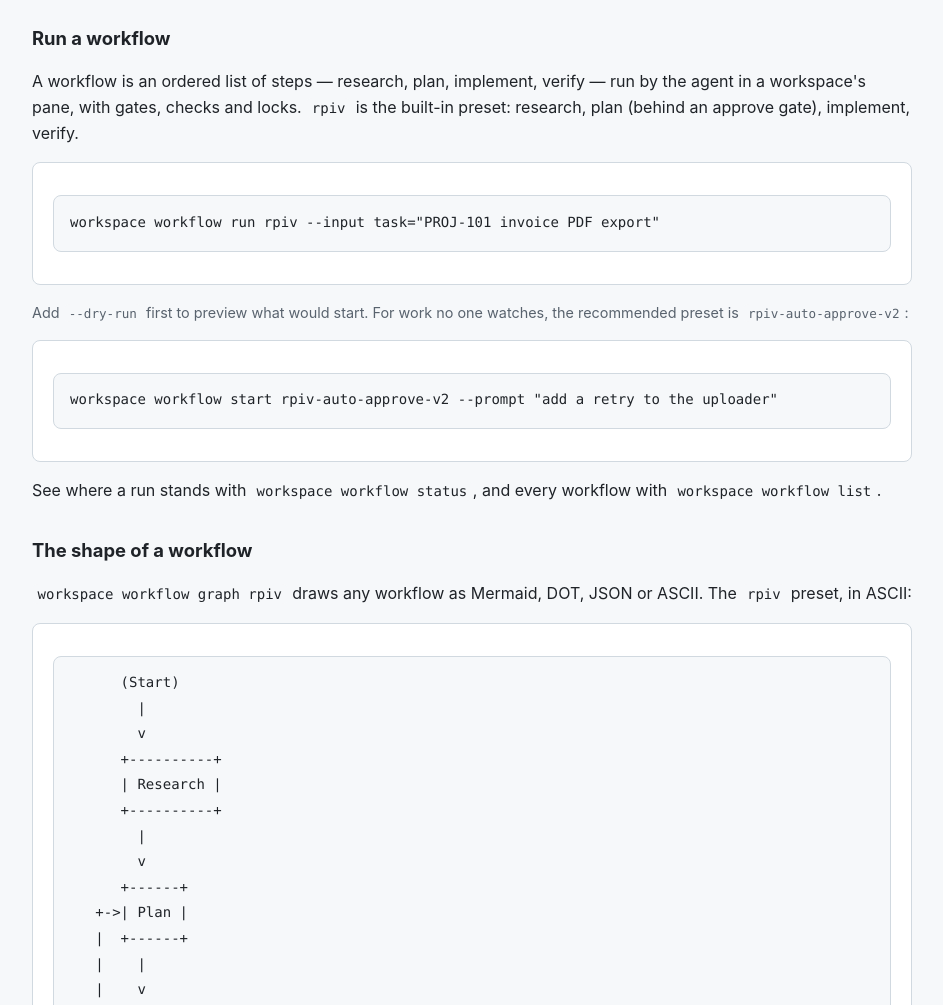
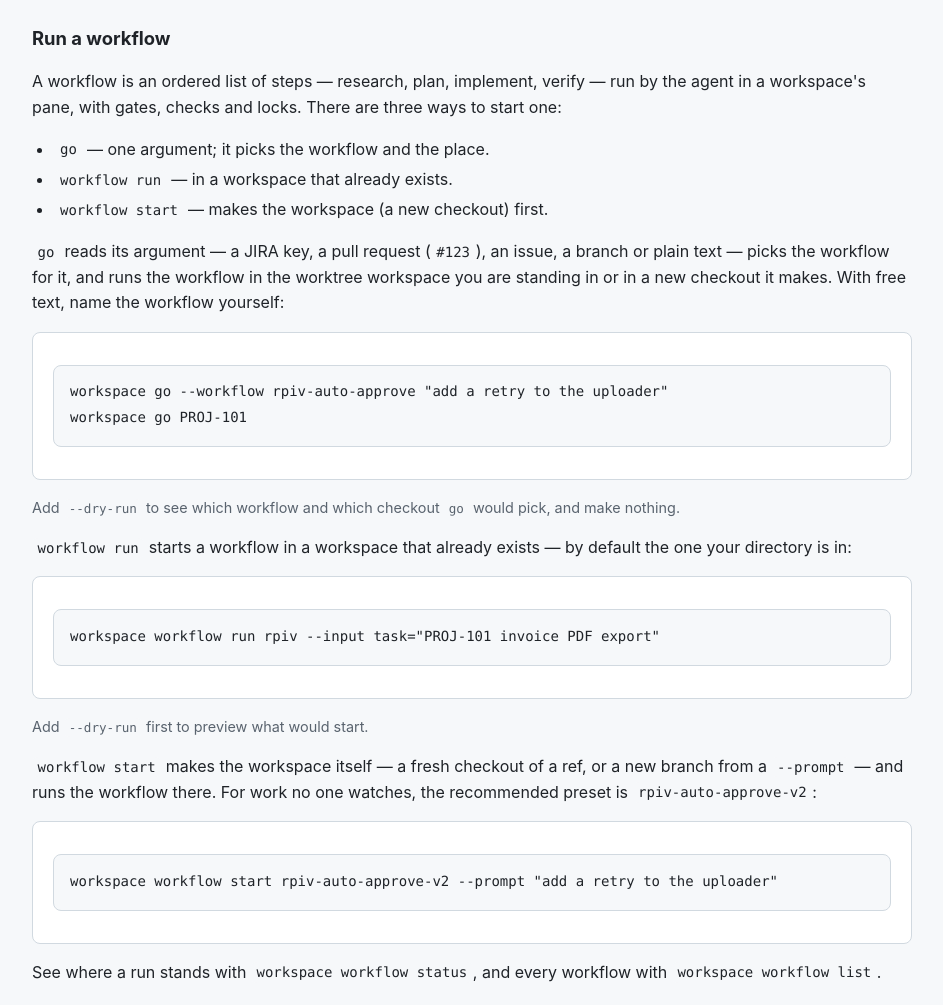
Before and after one commit to zdennis/workspace, a plain HTML site: page docs/index.html in a window 1280 px wide. Shown: the part 1800-2805 px from the top of the page, without its empty margins (168-1111 px from the left). Drawn offline with Linux system fonts and the light colour scheme.

Commit message:
Lead the run-a-workflow section with go, then run and start

```diff
--- a/docs/index.html
+++ b/docs/index.html
@@ -119,11 +119,24 @@ workspace launch my-project</code></pre>
   </div>
 
   <h2>Run a workflow</h2>
-  <p>A workflow is an ordered list of steps — research, plan, implement, verify — run by the agent in a workspace's pane, with gates, checks and locks. <code>rpiv</code> is the built-in preset: research, plan (behind an approve gate), implement, verify.</p>
+  <p>A workflow is an ordered list of steps — research, plan, implement, verify — run by the agent in a workspace's pane, with gates, checks and locks. There are three ways to start one:</p>
+  <ul>
+    <li><code>go</code> — one argument; it picks the workflow and the place.</li>
+    <li><code>workflow run</code> — in a workspace that already exists.</li>
+    <li><code>workflow start</code> — makes the workspace (a new checkout) first.</li>
+  </ul>
+  <p><code>go</code> reads its argument — a JIRA key, a pull request (<code>#123</code>), an issue, a branch or plain text — picks the workflow for it, and runs the workflow in the worktree workspace you are standing in or in a new checkout it makes. With free text, name the workflow yourself:</p>
+  <div class="card">
+    <pre><code>workspace go --workflow rpiv-auto-approve "add a retry to the uploader"
+workspace go PROJ-101</code></pre>
+  </div>
+  <p class="muted">Add <code>--dry-run</code> to see which workflow and which checkout <code>go</code> would pick, and make nothing.</p>
+  <p><code>workflow run</code> starts a workflow in a workspace that already exists — by default the one your directory is in:</p>
   <div class="card">
     <pre><code>workspace workflow run rpiv --input task="PROJ-101 invoice PDF export"</code></pre>
   </div>
-  <p class="muted">Add <code>--dry-run</code> first to preview what would start. For work no one watches, the recommended preset is <code>rpiv-auto-approve-v2</code>:</p>
+  <p class="muted">Add <code>--dry-run</code> first to preview what would start.</p>
+  <p><code>workflow start</code> makes the workspace itself — a fresh checkout of a ref, or a new branch from a <code>--prompt</code> — and runs the workflow there. For work no one watches, the recommended preset is <code>rpiv-auto-approve-v2</code>:</p>
   <div class="card">
     <pre><code>workspace workflow start rpiv-auto-approve-v2 --prompt "add a retry to the uploader"</code></pre>
   </div>
```
